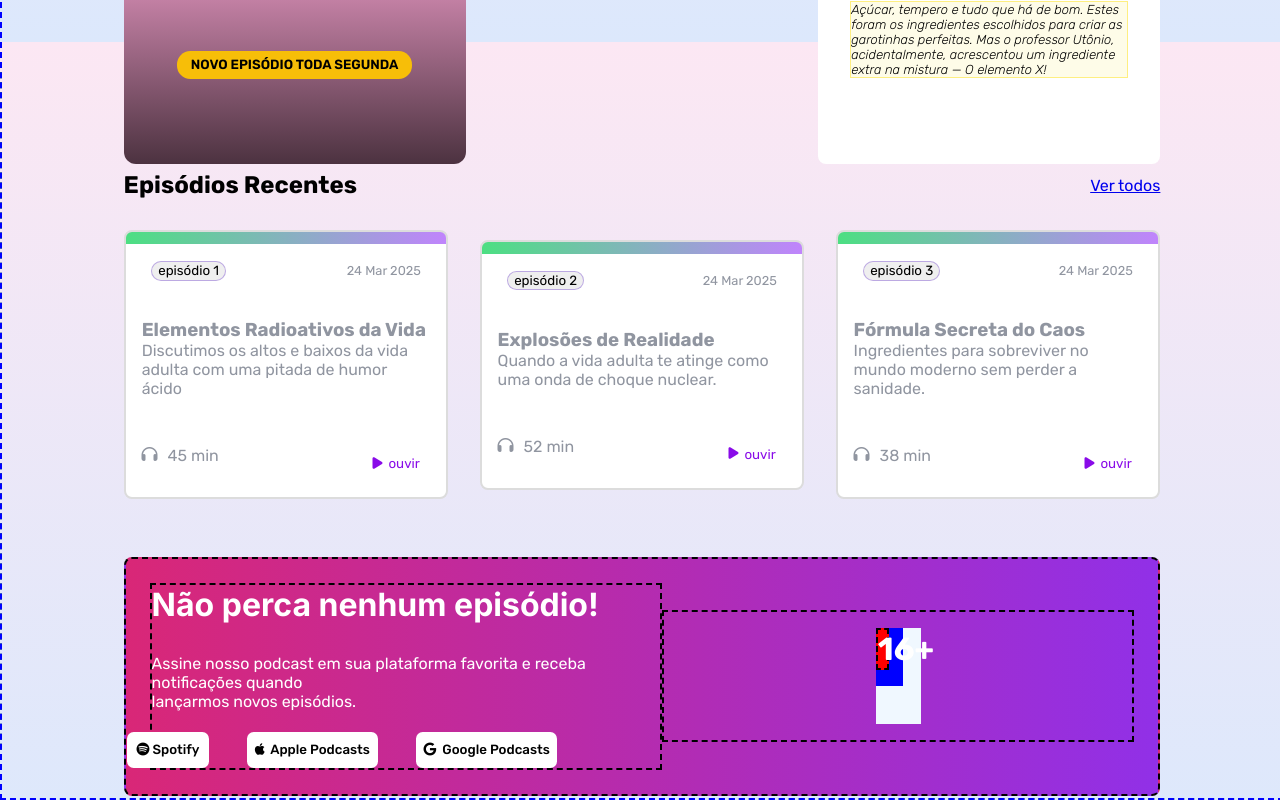
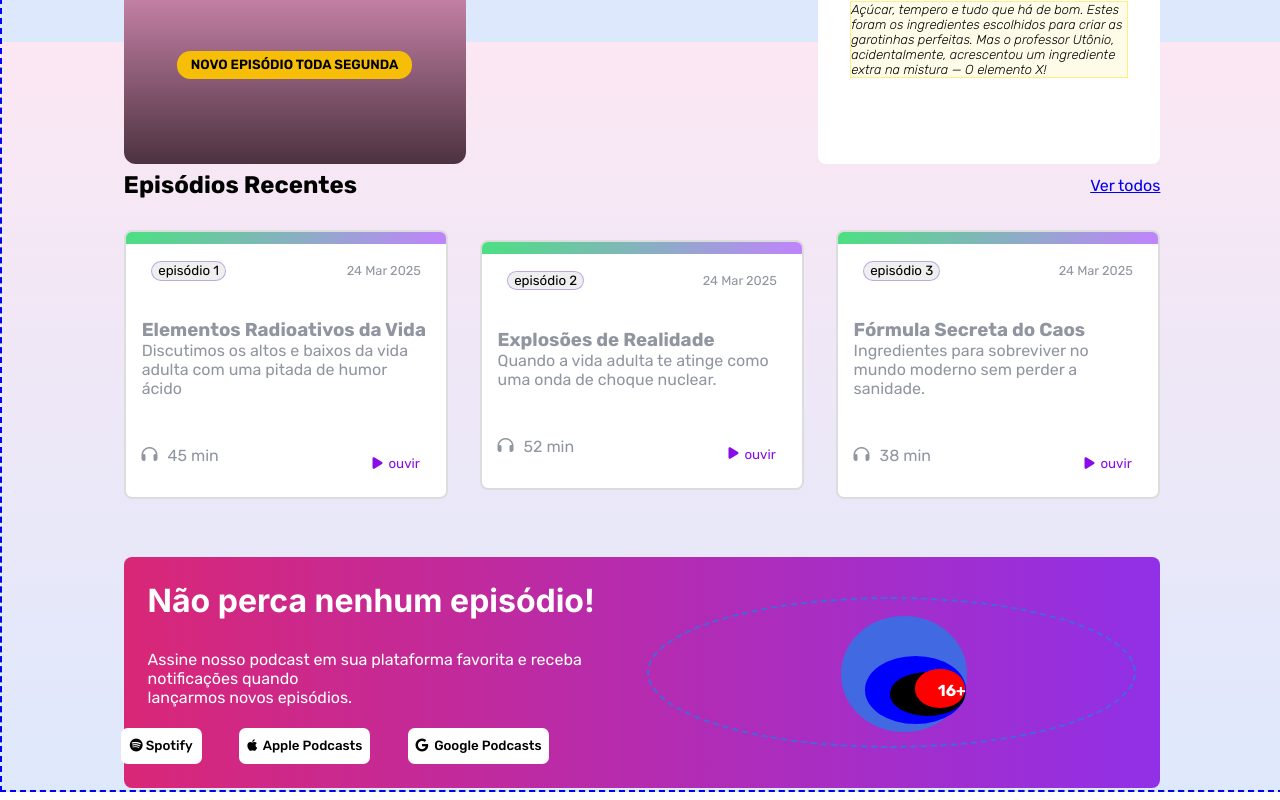
Before and after one commit to Thales-N-O/site-plutonium-drink-podcast, a Vue app: page / in a window 1280 px wide. Shown: the part 760-1560 px from the top of the page. Built offline with nearby package versions, Linux system fonts and the light colour scheme.

Commit message:
Atualização de deploy

```diff
--- a/src/components/clientFooter.vue
+++ b/src/components/clientFooter.vue
@@ -1,6 +1,6 @@
 <template>
-<footer class="debug">
-    <menu class="debug">
+<footer >
+    <menu >
 <p id="merchandizer"><span>Não perca nenhum episódio!</span>
 <br>Assine nosso podcast em sua plataforma favorita e receba notificações quando<br> lançarmos novos episódios.</p>
 <div id="cards" >
@@ -10,9 +10,9 @@
 </div>
     </menu>
 
-<div id="classific" class="debug">
+<div id="classific" >
 
-    <div><div><div><h1  class="debug">16+</h1></div></div></div>
+    <div><div><div><h1  >16+</h1></div></div></div>
 
 </div>
 </footer>
@@ -49,33 +49,44 @@ footer{
     &:hover{background: var(--button-Translucid-Black-Color); color: white; }
       }
       #classific {
+        border-radius: none !important;
+    place-items: center;
     height: 16vh;
     width: 55%;
+    border: dashed royalblue 2px;
 
     & > div {
-        height: 75%;
-        width: 75%;
-        background-color: aliceblue;
+        height: 12vh;
+        width: 8vw;
+        background-color: royalblue;
 
         & > div {
-            height: 60%;
-            width: 60%;
+            height: 50%;
+            width: 6vw;
             background-color: blue;
 
             & > div {
                 height: 50%;
-                width: 50%;
+                width: 4vw;
                 background-color: black;
 
                 & > h1 {
-                    font-size: 2em;
+                    width: 2vw;
+                    font-size: 100%;
                     background: red;
                 }
             }
         }
     }
 }
+#classific,#classific>div,#classific>div>div,#classific>div>div>div,#classific>div>div>div>h1{
+    display: flex;
+    padding: .7em 0em   .5em 1.5em;
+    flex-direction: column-reverse;
+    border-radius: 50%;
+    place-items: center;
 
+}
           /*text-align: center;
             background-color: purple;
             border-radius: 50%;
@@ -100,6 +111,27 @@ gap: 10%;
  }
     }
         }
+
+
+
+
+
+
+
+
+
+
+
+
+
+
+
+
+
+
+
+
+
 @media (width<=1145px){
     footer{
         width: 80% !important;
```
